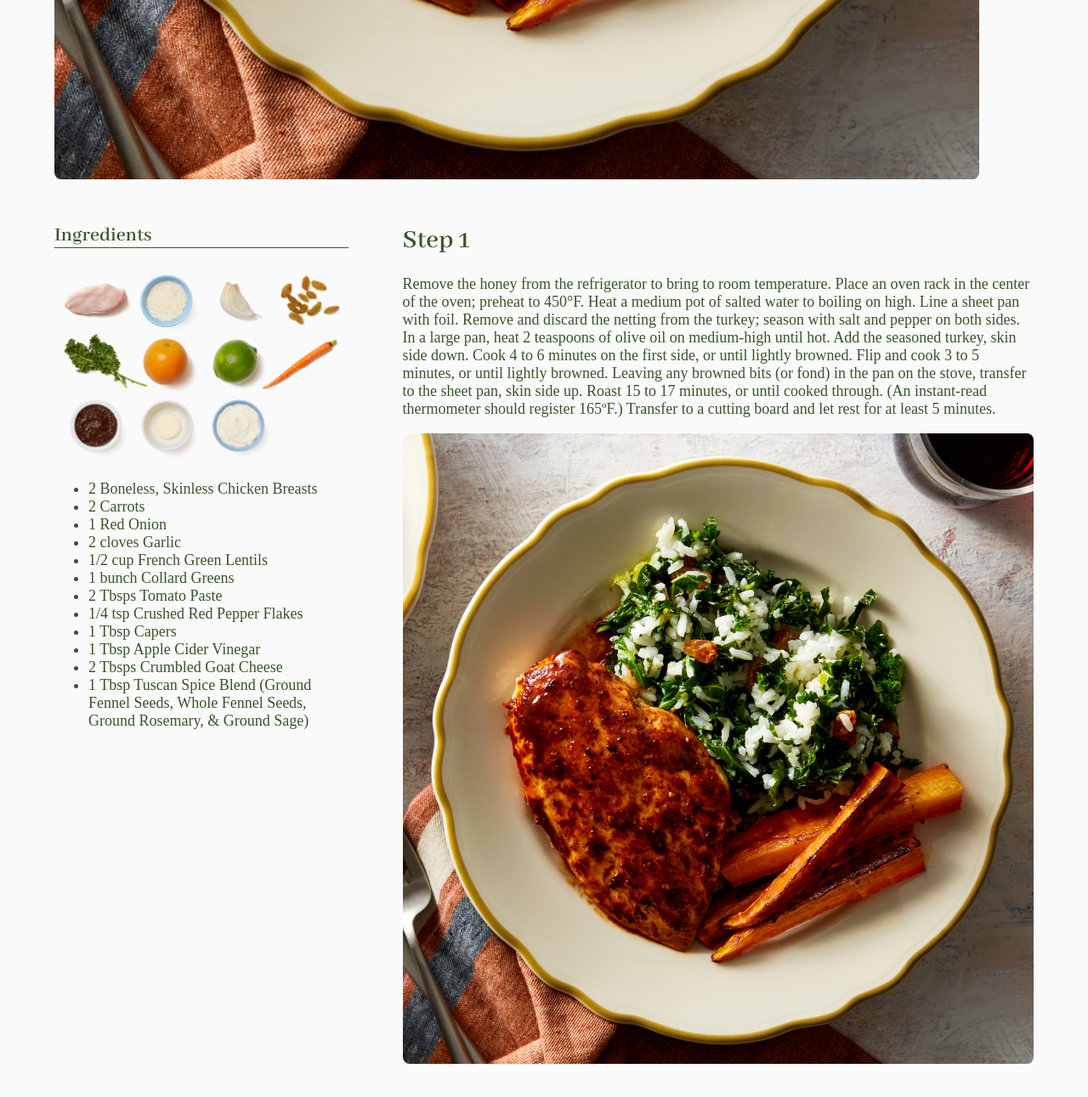
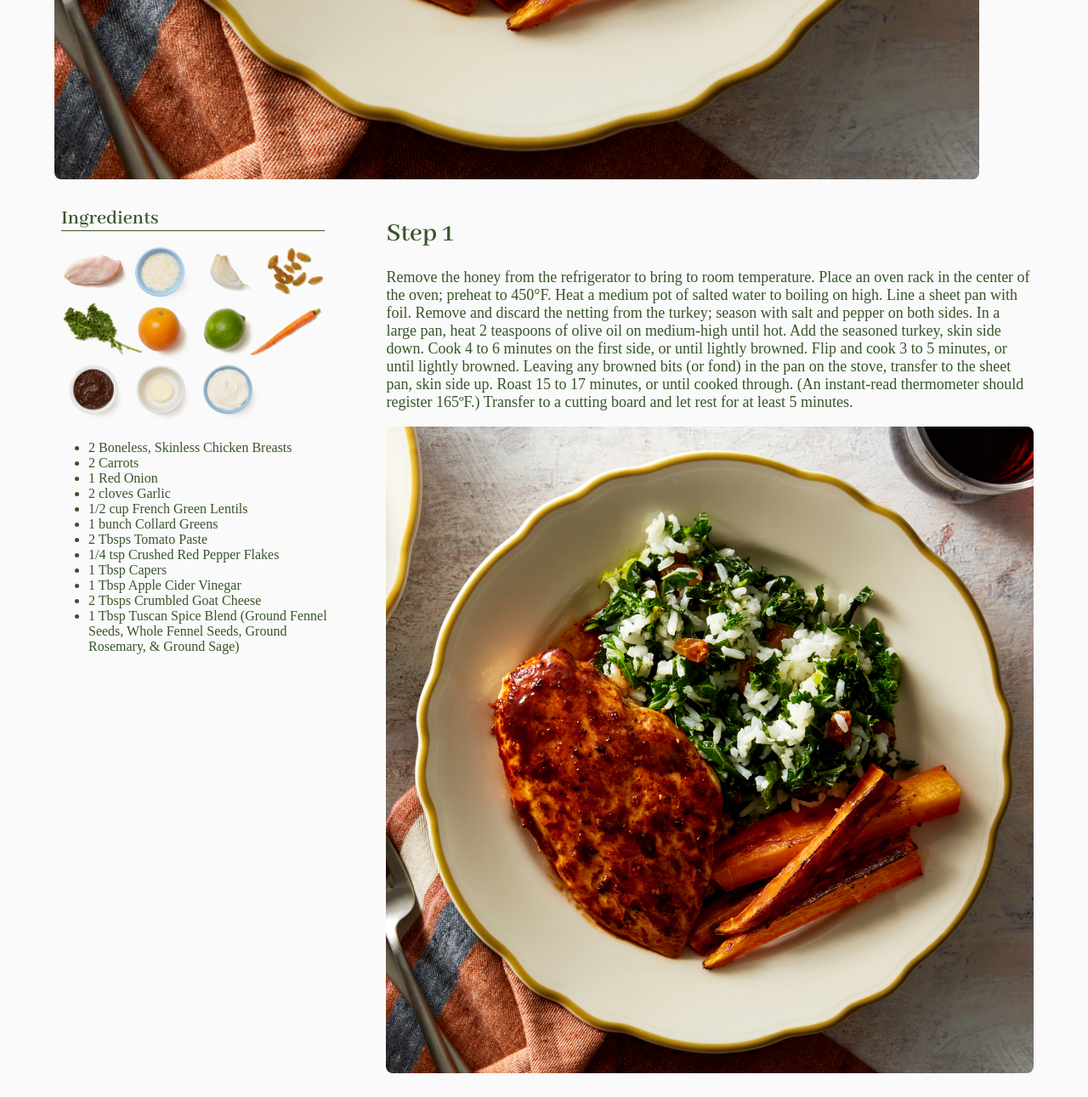
Before and after one commit to kanyasrithong/idm232-ks4264, a PHP site: page /recipe.html in a window 1280 px wide. Shown: the part 1007-2298 px from the top of the page at 85% size. Before the commit the page ends 2259 px from the top, so only its background shows below. Run offline with PHP 8.4, Linux system fonts and the light colour scheme; some web fonts are replaced.

Commit message:
Recipe css tweaks

```diff
--- a/recipe.css
+++ b/recipe.css
@@ -61,19 +61,24 @@ h2 {
   align-items: flex-start;
   gap: var(--space-large);
 
-  margin: var(--space-medium) var(--space-large);
+  margin: var(--space-small) var(--space-large);
   overflow: visible;
 
   aside {
     position: sticky;
-    top: 130px;
+    top: 115px;
 
-    font-size: 18px;
+    font-size: 16px;
     width: 30%;
     z-index: 1000;
 
     h2 {
+      margin: 8px;
       border-bottom: 1px solid var(--color-green);
+    }
+
+    img {
+      width: 100%;
     }
   }
 
```
